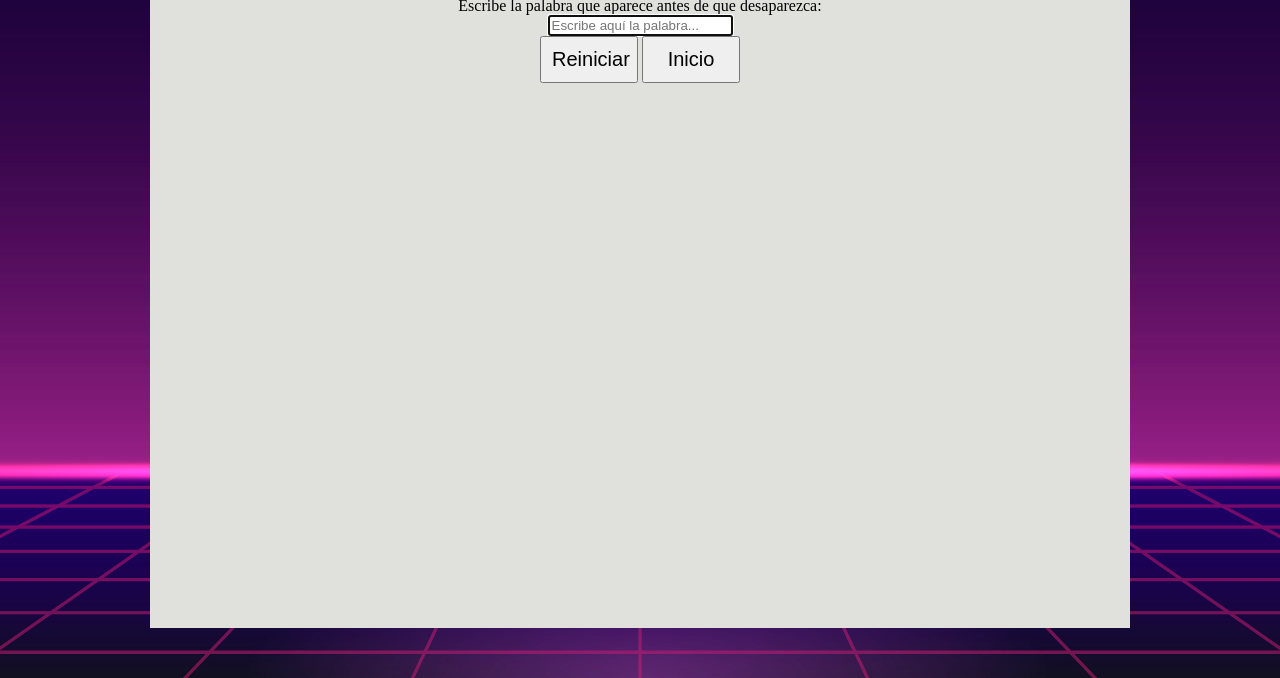
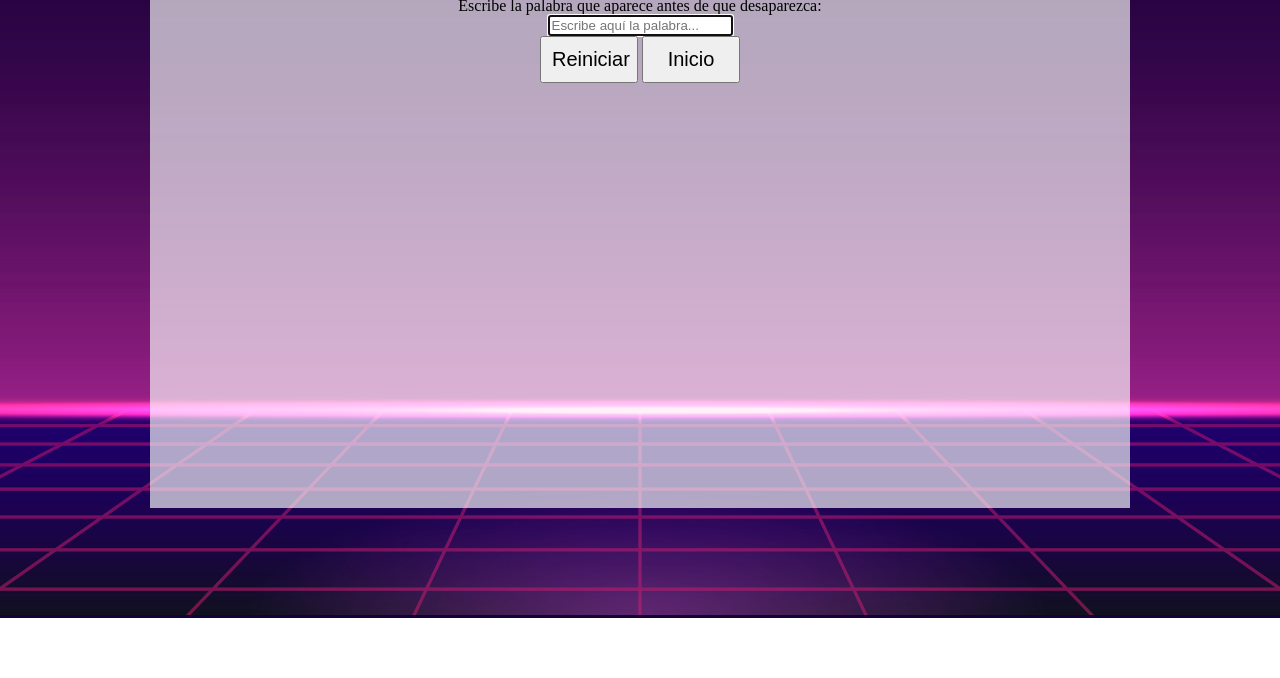
Before and after one commit to zmartand/carreraPalabras, a website: page juego.html in a window 1280 px wide. Shown: the part 182-860 px from the top of the page. After the commit the page ends 800 px from the top, so only its background shows below. Drawn offline with Linux system fonts and the light colour scheme.

Commit message:
cambios estilo

```diff
--- a/juego.css
+++ b/juego.css
@@ -7,12 +7,12 @@ body{
     text-align: center;
 }
 #tablero{
-    background-color: #e0e1dd;
+    background-color: rgba(255, 255, 255, 0.65);
     margin-right: 150px;
     margin-left: 150px;
     margin-top: 50px;
     margin-bottom: 50px;
-    height: 95vmin;
+    height: 80vh;
 
 }
 
```
